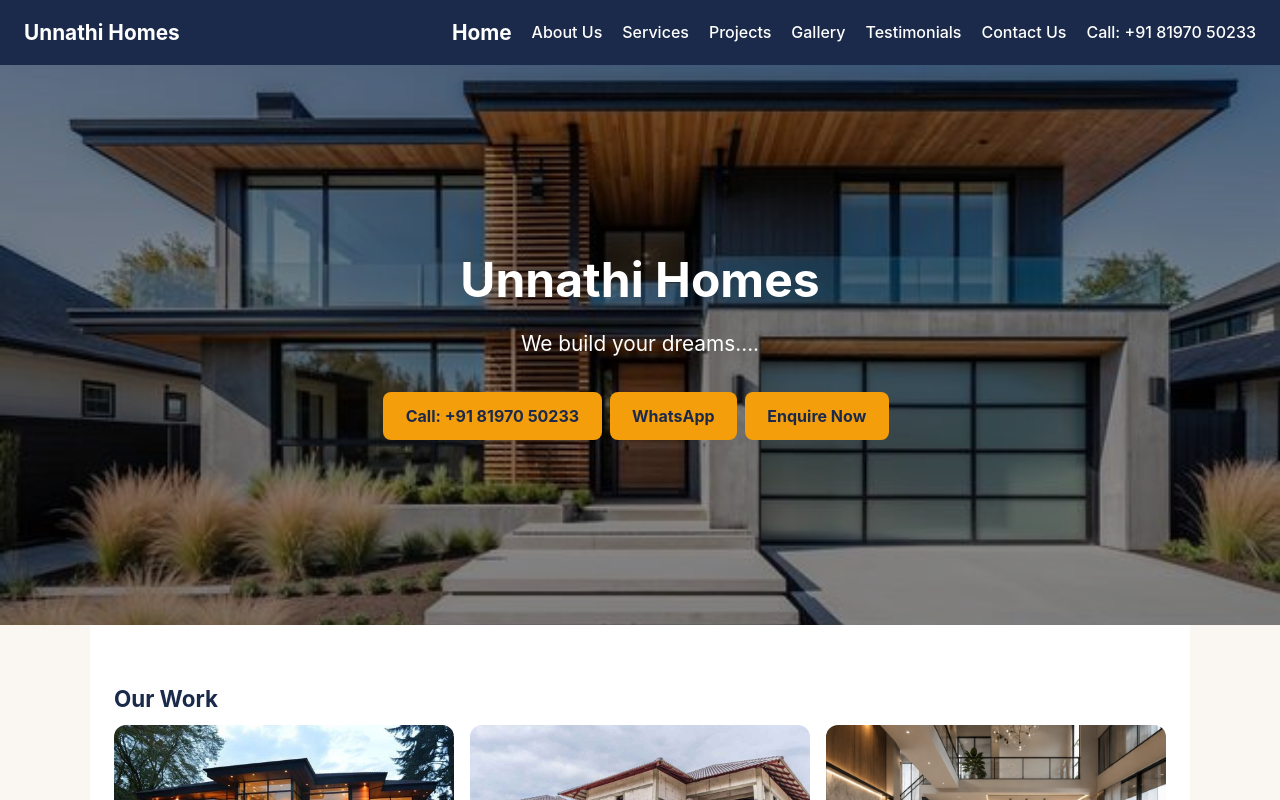
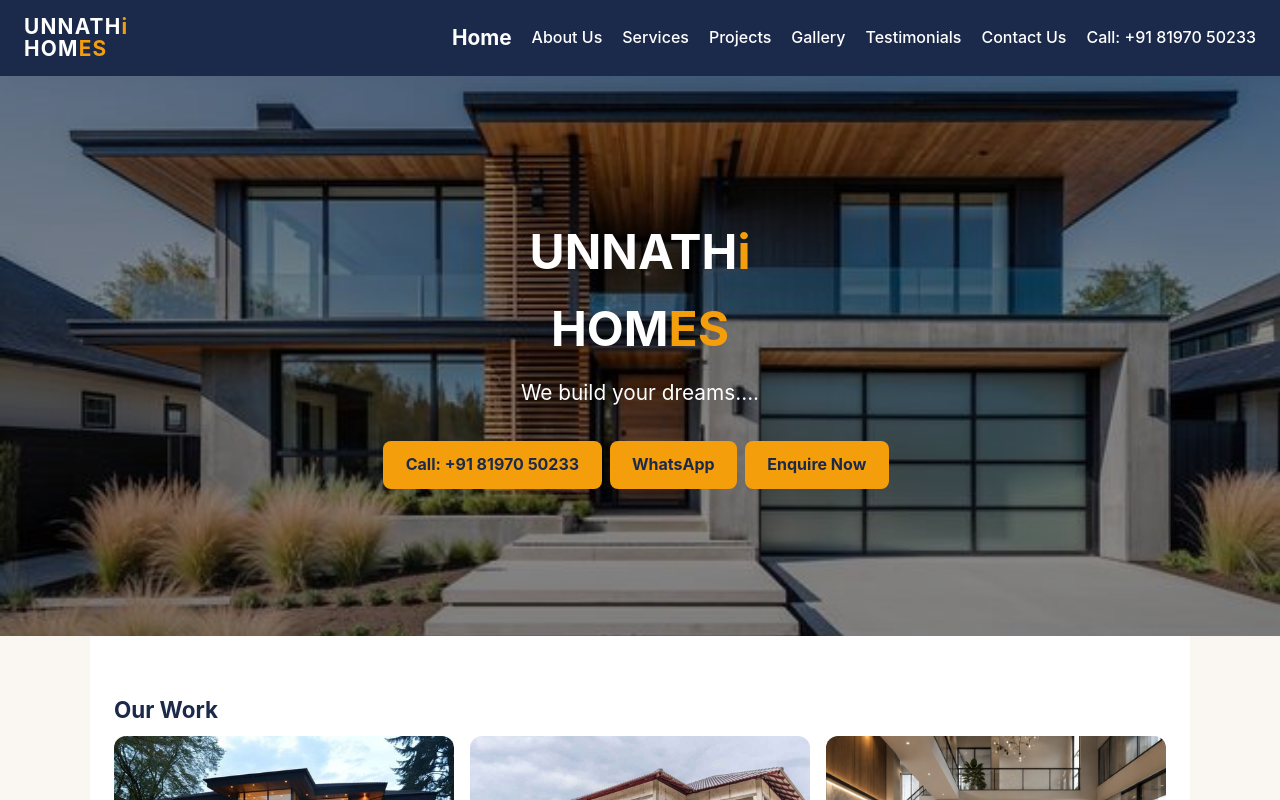
Before and after one commit to ullas2007/unnathi-homes, a React (Vite) app: page / in a window 1280 px wide. Shown: the top 800 px of the page. Built offline with nearby package versions, Linux system fonts and the light colour scheme.

Commit message:
Use the real Unnathi Homes logo wordmark (navy + amber) in navbar and hero

```diff
--- a/src/App.css
+++ b/src/App.css
@@ -313,3 +313,17 @@ section:not(.hero-full):not(.photos):not(.cta) form {
   background: transparent;
   max-width: none;
 }
+
+/* Logo: navy + amber wordmark, like the real Unnathi Homes logo */
+.logo-accent {
+  color: #f59e0b;
+}
+
+nav .logo {
+  display: flex;
+  flex-direction: column;
+  line-height: 1.05;
+  font-size: 1.25rem;
+  font-weight: 800;
+  letter-spacing: 0.06em;
+}
--- a/src/components/Navbar.jsx
+++ b/src/components/Navbar.jsx
@@ -3,7 +3,10 @@ import { Link } from "react-router-dom";
 function Navbar() {
   return (
     <nav className="navbar">
-      <Link to="/" className="logo">Unnathi Homes</Link>
+      <Link to="/" className="logo">
+        <span>UNNATH<span className="logo-accent">i</span></span>
+        <span>HOM<span className="logo-accent">ES</span></span>
+      </Link>
       <div className="nav-links">
         <Link to="/">Home</Link>
         <Link to="/about">About Us</Link>
--- a/src/pages/Home.jsx
+++ b/src/pages/Home.jsx
@@ -6,7 +6,11 @@ function Home() {
       <section className="hero-full">
         <img src="/hero.jpg" alt="Modern two-storey house" className="hero-full-img" />
         <div className="hero-overlay">
-          <h1>Unnathi Homes</h1>
+          <h1>
+            UNNATH<span className="logo-accent">i</span>
+            <br />
+            HOM<span className="logo-accent">ES</span>
+          </h1>
           <p>We build your dreams….</p>
           <div>
             <a href="tel:+918197050233" className="btn">Call: +91 81970 50233</a>
```
